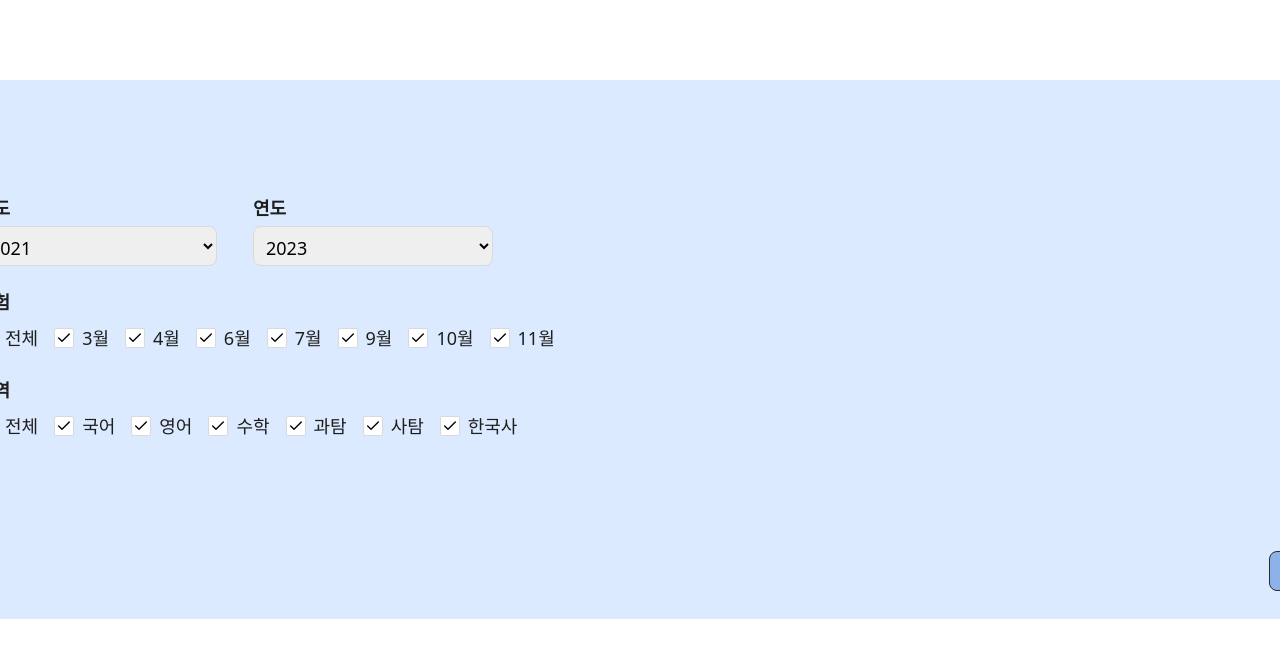
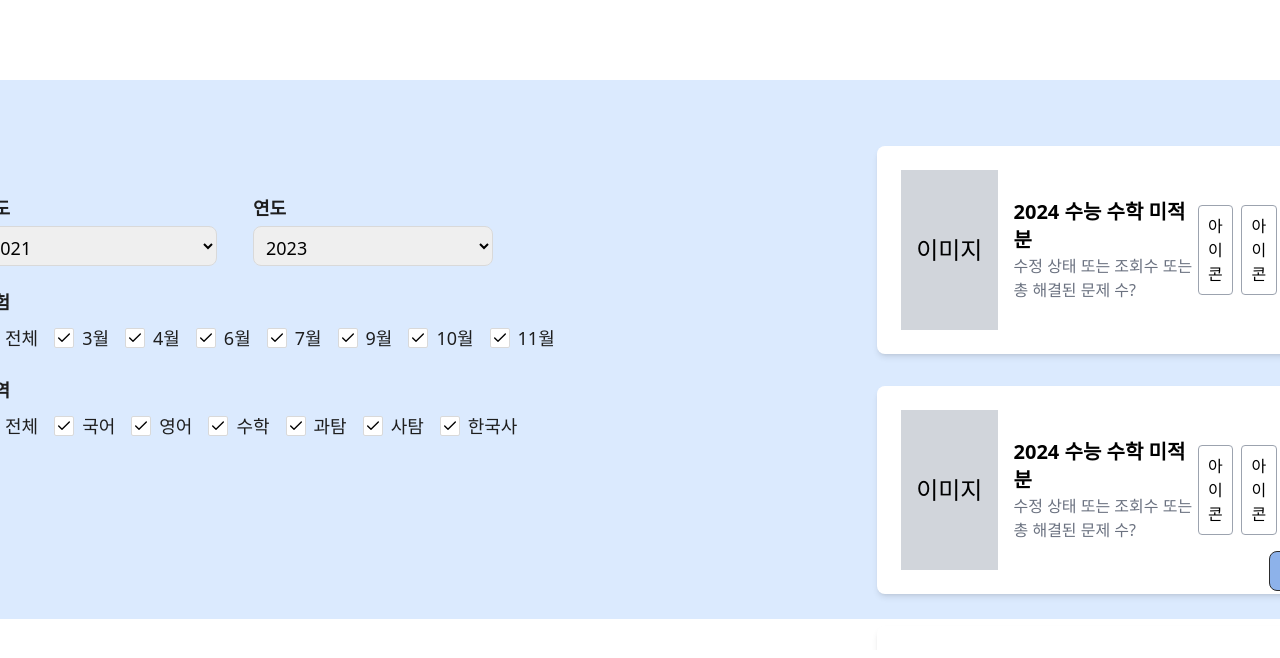
Before and after one commit to GoungGoung-AI-Math/FrontEnd, a Next.js app: page /exam in a window 1280 px wide. Shown: the top 658 px of the page. Built offline with nearby package versions, Linux system fonts and the light colour scheme.

Commit message:
[Feat] 시험 카드 스타일만

```diff
--- a/src/app/exam/layout.tsx
+++ b/src/app/exam/layout.tsx
@@ -1,12 +1,32 @@
-'use client';
+'use client'
 
-import React from 'react';
+import React, { ReactNode } from 'react';
 
-export default function ExamLayout({ children }: { children: React.ReactNode }) {
+interface ExamLayoutProps {
+  children: ReactNode;
+}
+
+export default function ExamLayout({ children }: ExamLayoutProps): JSX.Element {
+  const childrenArray = React.Children.toArray(children);
+  console.log('ExamLayout - Children:', childrenArray);
+
+  const header = childrenArray[0] ? childrenArray[0] : <div>기본 헤더</div>;
+  const main = childrenArray.length > 1 ? childrenArray.slice(1) : [];
+  console.log('ExamLayout - Header:', header);
+  console.log('ExamLayout - Main:', main);
+
   return (
-    <div className="relative w-full h-full flex justify-center items-start pt-[80px]">
-      <div className="w-[1440px] h-[459px] bg-blue-100 flex items-center justify-center">
-        {children}
+    <div className="relative w-full h-full flex flex-col items-start pt-[80px]">
+      <div className="w-full max-w-[1440px] h-[459px] bg-blue-100 flex items-center justify-center">
+        {header}
+      </div>
+      <div
+        className="w-full max-w-[1440px] h-[535px] bg-white flex flex-col items-center justify-start overflow-visible">
+        {main.map((child, index) => (
+          <div key={index} className="w-full z-1000">
+            {child}
+          </div>
+        ))}
       </div>
     </div>
   );
--- a/src/app/exam/page.tsx
+++ b/src/app/exam/page.tsx
@@ -1,13 +1,17 @@
 import React from 'react';
 
 import FilterComponent from '@/components/feature/exam/FilterComponent';
+import ProblemCard from '@/components/feature/exam/ProblemCardComponent';
 
 import ExamLayout from './layout';
 
-export default function ExamPage() {
+export default function ExamPage(): JSX.Element {
   return (
     <ExamLayout>
-      <FilterComponent />
+      <>
+        <FilterComponent />
+        <ProblemCard />
+      </>
     </ExamLayout>
   );
 }
--- a/src/components/feature/exam/FilterComponent.tsx
+++ b/src/components/feature/exam/FilterComponent.tsx
@@ -1,6 +1,7 @@
 'use client'
 
 import React, { useState } from 'react';
+
 import { Checkbox } from '@/components/ui/checkbox';
 
 const years = [2021, 2022, 2023];
--- /dev/null
+++ b/src/components/feature/exam/ProblemCardComponent.tsx
@@ -0,0 +1,36 @@
+import React from 'react';
+
+function ProblemCard() {
+  return (
+    <div className="flex flex-col w-full p-4 gap-4">
+      <div className="bg-white p-6 rounded-lg shadow-md w-full" style={{ maxWidth: '1440px' }}>
+        <div className="flex flex-row items-center justify-between">
+          <div className="w-40 h-40 bg-gray-300 flex justify-center items-center mr-4"> {/* 여기에 margin-right 추가 */}
+            <span className="text-2xl">이미지</span>
+          </div>
+          <div className="flex-grow">
+            <h2 className="text-xl font-bold">2024 수능 수학 미적분</h2>
+            <p className="text-gray-500">수정 상태 또는 조회수 또는 총 해결된 문제 수?</p>
+          </div>
+          <div className="flex items-center gap-2">
+            <button className="p-2 border rounded text-black border-gray-400">아이콘</button>
+            <button className="p-2 border rounded text-black border-gray-400">아이콘</button>
+            <button className="p-2 border rounded text-black border-gray-400">아이콘</button>
+          </div>
+        </div>
+      </div>
+    </div>
+  );
+}
+
+function ProblemCardList() {
+  return (
+    <div className="overflow-y-auto h-[520px]"> {/* 고정 높이를 주고 overflow-y-auto로 스크롤 활성화 */}
+      {Array.from({ length: 10 }, (_, index) => (
+        <ProblemCard key={index} />  // 각 카드에 유니크한 key 할당
+      ))}
+    </div>
+  );
+}
+
+export default ProblemCardList;
```
Also changed, not shown: src/assets/image.png (added).
